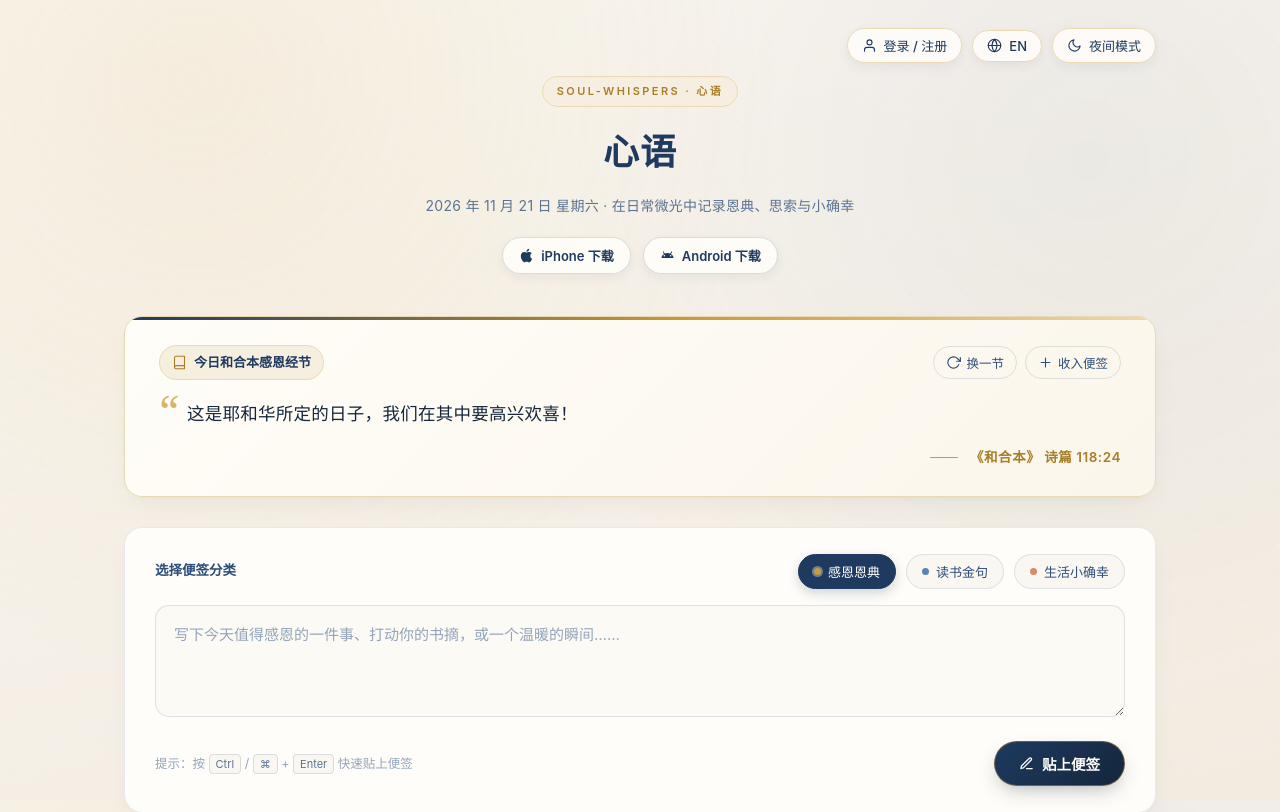
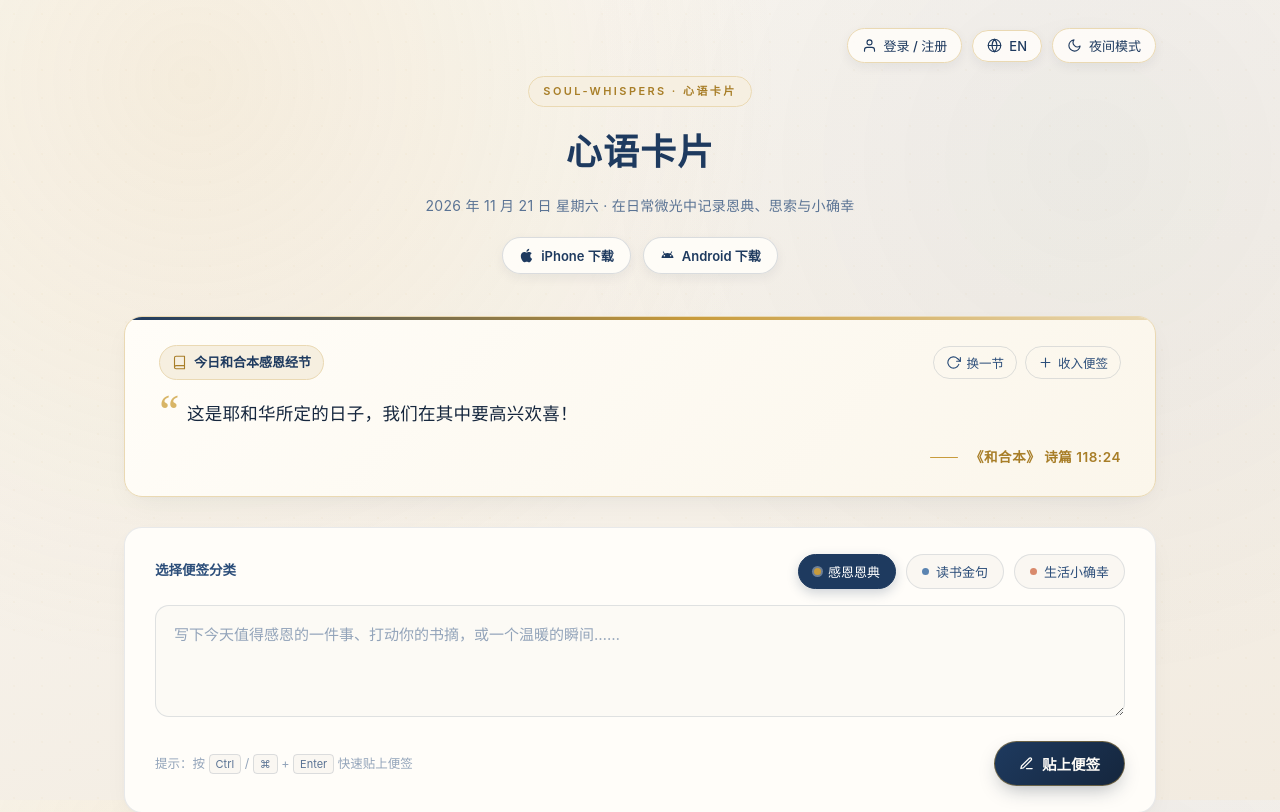
Before and after one commit to simonjob42/soul-whispers, a website: page index.html in a window 1280 px wide. Shown: the top 812 px of the page. Drawn offline with nearby package versions, Linux system fonts and the light colour scheme; no server answers.

Commit message:
Rename Chinese title to 心语卡片

```diff
--- a/app.js
+++ b/app.js
@@ -8,23 +8,23 @@
   const I18N = {
     zh: {
       htmlLang: "zh-CN",
-      pageTitle: "心语 · Soul-Whispers",
-      siteTitle: "心语",
+      pageTitle: "心语卡片 · Soul-Whispers",
+      siteTitle: "心语卡片",
       subtitleSuffix: "在日常微光中记录恩典、思索与小确幸",
       installApp: "安装 App",
       iosInstall: "iPhone 下载",
       androidInstall: "Android 下载",
-      iosModalTitle: "在 iPhone / iPad 上安装「心语」",
+      iosModalTitle: "在 iPhone / iPad 上安装「心语卡片」",
       iosModalSteps: [
         "用 iPhone 自带的 Safari 浏览器打开当前网页。",
         "点击浏览器底部（或右上角）的「分享」按钮（方框带向上箭头）。",
-        "向下滑动选择「添加到主屏幕」，确认名称为「心语」后点击「添加」。"
+        "向下滑动选择「添加到主屏幕」，确认名称为「心语卡片」后点击「添加」。"
       ],
-      androidModalTitle: "在 Android 手机上安装「心语」",
+      androidModalTitle: "在 Android 手机上安装「心语卡片」",
       androidModalSteps: [
         "用 Android 手机上的 Chrome 或 Edge 浏览器打开当前网页。",
         "点击浏览器右上角菜单（⋮），选择「安装应用」或「添加到主屏幕」。",
-        "确认安装后，桌面即会出现「心语」图标，支持离线打开。"
+        "确认安装后，桌面即会出现「心语卡片」图标，支持离线打开。"
       ],
       copyUrlBtn: "复制当前网址",
       modalOkBtn: "我知道了",
@@ -74,7 +74,7 @@
       emptyFilterTitle: (cat) => `「${cat}」分类下暂无便签`,
       emptyFilterDesc: "试着切换到其他分类，或写下一条新的记录吧。",
       footer: "所有便签仅保存在当前浏览器本地 · 愿你今日平安喜乐",
-      exportBrand: "心语 · 每日感恩与灵感",
+      exportBrand: "心语卡片 · 每日感恩与灵感",
       exportFilePrefix: "心语便签",
       toasts: {
         collected: "已将今日经节收入便签墙",
@@ -102,7 +102,7 @@
     },
     en: {
       htmlLang: "en",
-      pageTitle: "Soul-Whispers · 心语",
+      pageTitle: "Soul-Whispers · 心语卡片",
       siteTitle: "Soul-Whispers",
       subtitleSuffix: "Capture grace, reflections, and quiet joys in everyday light",
       installApp: "Install App",
--- a/index.html
+++ b/index.html
@@ -6,8 +6,8 @@
   <meta name="theme-color" content="#1e3a5f" />
   <meta name="apple-mobile-web-app-capable" content="yes" />
   <meta name="apple-mobile-web-app-status-bar-style" content="default" />
-  <meta name="apple-mobile-web-app-title" content="心语" />
-  <title>心语 · Soul-Whispers</title>
+  <meta name="apple-mobile-web-app-title" content="心语卡片" />
+  <title>心语卡片 · Soul-Whispers</title>
   <link rel="manifest" href="manifest.webmanifest" />
   <link rel="apple-touch-icon" href="icons/icon-192.png" />
   <link rel="icon" type="image/png" href="icons/icon-192.png" />
@@ -74,8 +74,8 @@
 
     <!-- 顶部标题区 -->
     <header class="site-header">
-      <div class="header-badge">SOUL-WHISPERS · 心语</div>
-      <h1 class="site-title">心语</h1>
+      <div class="header-badge">SOUL-WHISPERS · 心语卡片</div>
+      <h1 class="site-title">心语卡片</h1>
       <p class="site-subtitle">
         <span id="today-date"></span> · 在日常微光中记录恩典、思索与小确幸
       </p>
```
Also changed, not shown: manifest.webmanifest.
